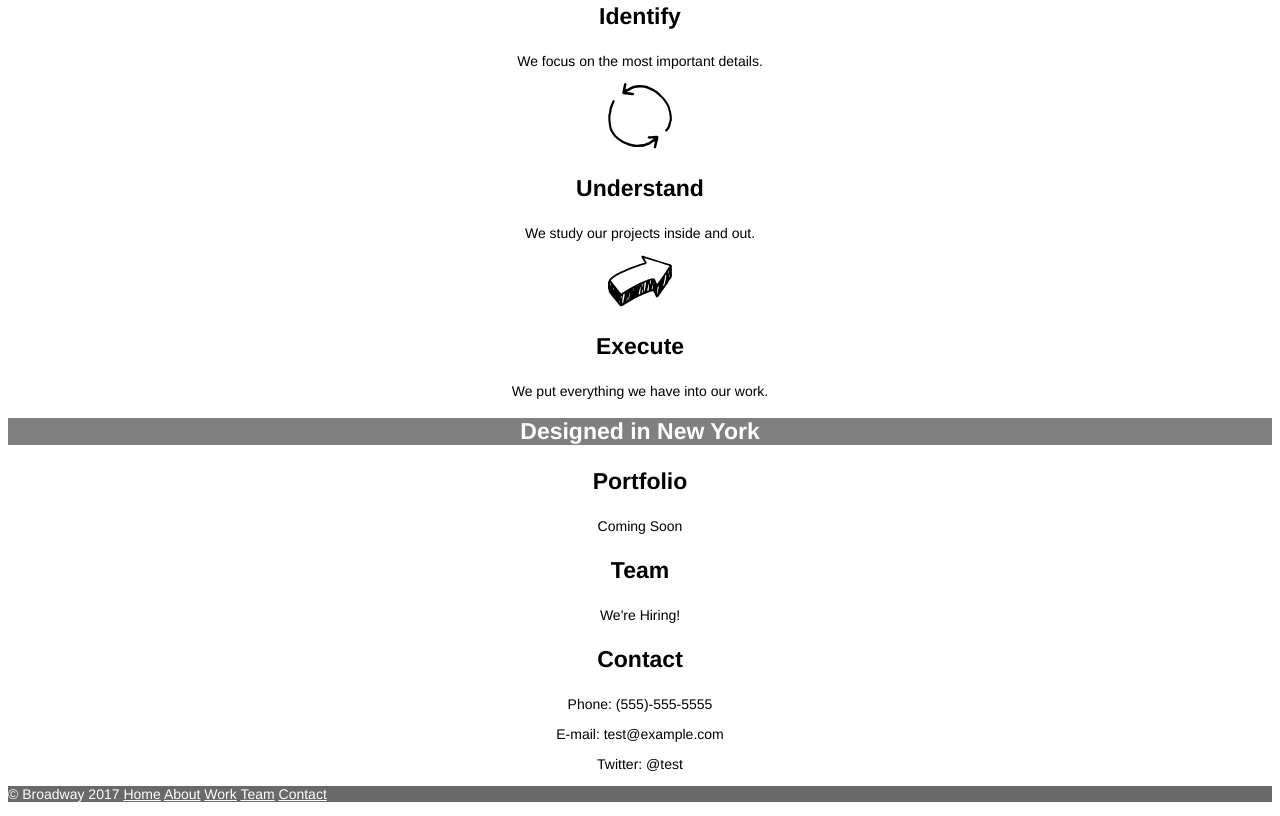
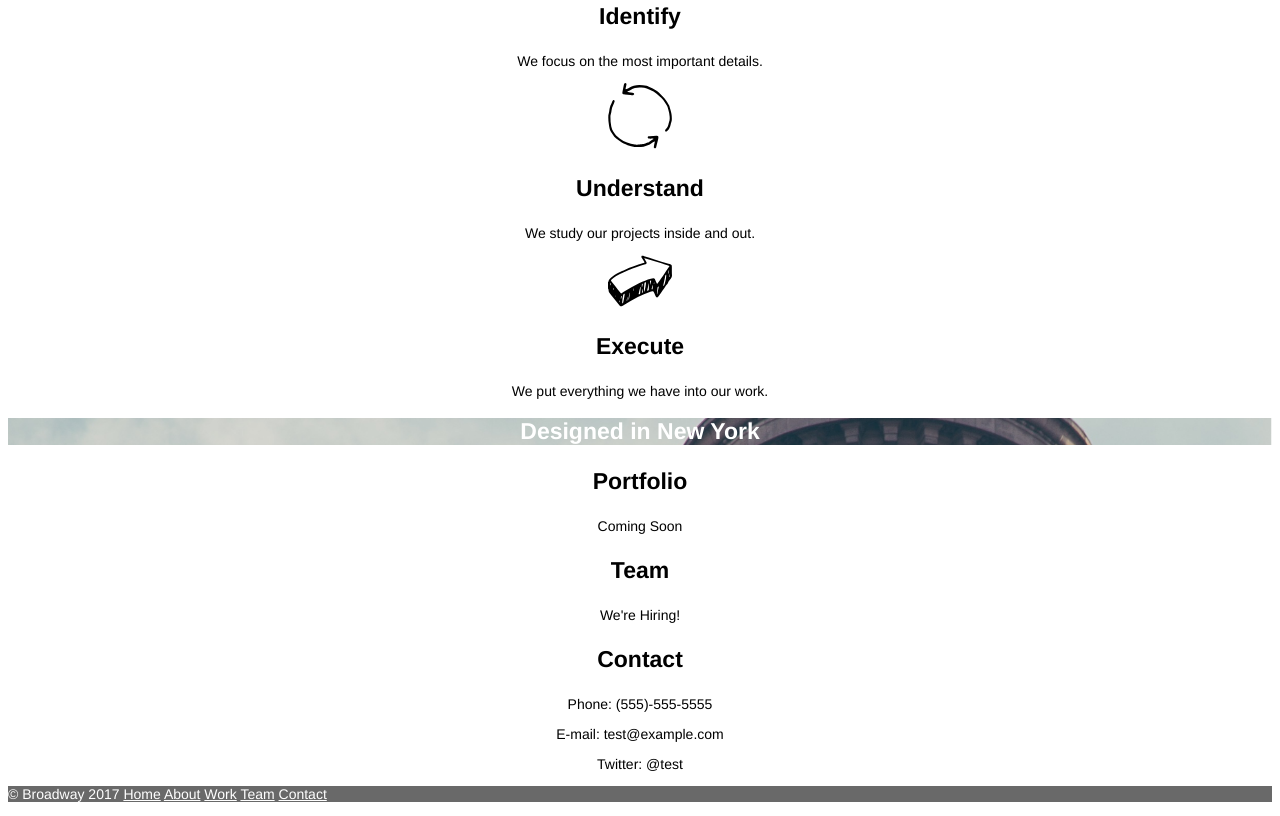
Before and after one commit to RitaAndrade/broadway, a plain HTML site: page index.html in a window 1280 px wide. Shown: the part 499-1315 px from the top of the page. Drawn offline with Linux system fonts and the light colour scheme.

Commit message:
One element missing in css file, now corrected. Final commit.

```diff
--- a/resources/css/style.css
+++ b/resources/css/style.css
@@ -50,7 +50,9 @@ a {
   font-size: 23px;
   font-weight: bold;
   color: white;
-  background-color: gray;
+  background-image: url("../images/the-flatiron-building.png");
+  background-repeat: no-repeat;
+  background-size: cover;
 }
 
 .footer {
```
